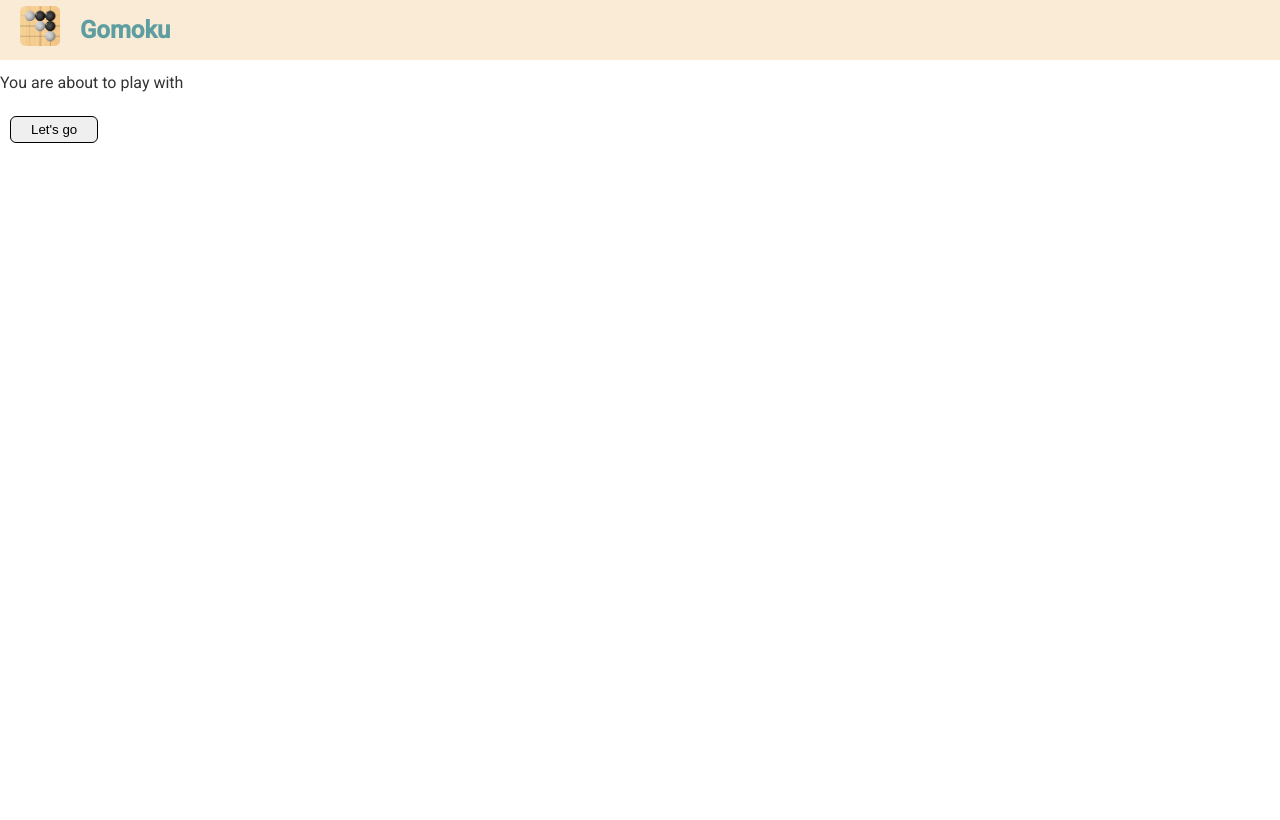
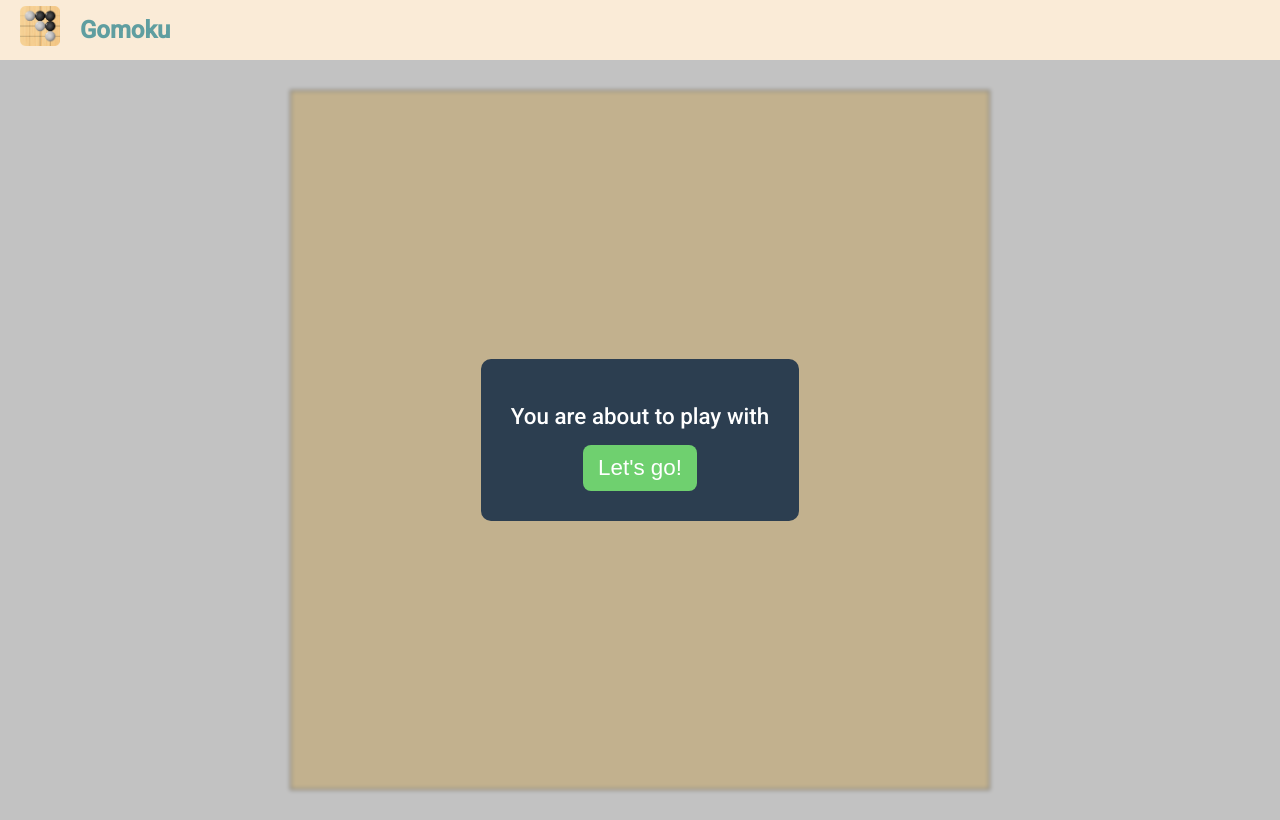
Before and after one commit to HungTran195/python-gomoku, a Django app: template game/templates/game/index.html in a window 1280 px wide. Before the commit the page ends 143 px from the top, so only its background shows below. Run offline with Django 3.2, Linux system fonts and the light colour scheme; the template is opened without the code that fills it, so the values that code supplies are empty; some libraries are stand-ins or nearby versions.

Commit message:
handle error messages and update game view

```diff
--- a/game/helper.py
+++ b/game/helper.py
@@ -22,7 +22,6 @@ class Game:
         self.play_board = [[0 for _ in range(NUM_COL)] for _ in range(NUM_ROW)]
         self.winner = 0
         self.winning_line = []
-        # self.current_player = 0
         self.turn = 1
 
     def create_new_game(self, game_id, id):
@@ -41,7 +40,6 @@ class Game:
                 for index in self.winning_line:
                     winning_line.append(self.convert_index_to_1D(index))
                 self.winning_line = winning_line
-                print('win:', winning_line)
                 self.winner = 1
                 self.turn = 2
 
@@ -140,3 +138,7 @@ class Game:
 
     def convert_index_to_1D(self, index):
         return index[0] * NUM_COL + index[1]
+
+    def close_game(self):
+        self.turn = 2
+        return
--- a/game/static/game/style.css
+++ b/game/static/game/style.css
@@ -50,14 +50,52 @@ p {
     max-width: 40px;
 }
 
-.start-page {
-    width: 50%;
-    margin: 40px auto;
-    background-color: beige;
-
+.lobby {
+    display: flex;
+    position: relative;
+    flex-direction: column;
+    align-items: center;
+    justify-content: center;
+    text-align: center;
+    height: 95vh;
+}
+.float-box {
+    padding: 30px;
+    background: #2c3e50;
+    color: #fff;
+    border-radius: 10px;
+    font-size: 1.4rem;
+    font-weight: 500;
+    z-index: 10;
 }
 
-.play-board {
+.overlay {
+    position: absolute;
+    top: 0;
+    left: 0;
+    width: 100%;
+    height: 100%;
+    background-color: rgba(154, 154, 154, 0.6);
+    backdrop-filter: blur(2px);
+    z-index: 2;
+}
+
+.float-box .start-page a {
+    color: #77f077;
+}
+.float-box .start-page a:hover {
+    color: #6fd06f;
+}
+
+.error_msg.float-box{
+    position: absolute;
+
+    color: #ff7878;
+    z-index: 20;
+}
+
+.lobby .play-board {
+    position: absolute;
     height: calc(20*35px);
     width: calc(20*35px);
     background-color: #FFD57E;
@@ -69,10 +107,7 @@ p {
     grid-template-rows: repeat(20, 35px);
 }
 
-.play-board .cell {
-    /* display: inline-block; */
-    /* width: 50px;
-    height: 50px; */
+.lobby .play-board .cell {
     display: inline-flex;
     border: black 1px solid;
     text-align: center;
@@ -88,27 +123,38 @@ p {
     display: none;
 }
 
-.room-id {
-    display: flex;
-    justify-content: center;
-    align-items: center;
-    padding: 10px;
+
+.btn {
+    padding: 10px 15px;
+    border-radius: 8px;
+    border: 1px;
 }
 
-.room-id .text-field {
-    padding: 5px;
-    border-radius: 6px;
-    border: 1px black solid;
+.btn-start {
+    background: #6fd06f;
+    font-size: 1.4rem;
+    color: #fff;
 }
-
-.btn {
-    padding: 5px 20px;
-    margin: 10px;
-    border-radius: 6px;
-    border: 1px black solid;
+.btn-start:hover{
+    background-color: #77f077;
 
 }
 
 .winner{
     color: blue;
 }
+
+.loader .spinning {
+    border: 8px solid #f3f3f3;
+    border-top: 8px solid #3498db;
+    border-radius: 50%;
+    width: 50px;
+    height: 50px;
+    animation: spin 2s linear infinite;
+    margin: auto;
+}
+
+@keyframes spin {
+0% { transform: rotate(0deg); }
+100% { transform: rotate(360deg); }
+}
--- a/game/templates/game/index.html
+++ b/game/templates/game/index.html
@@ -27,9 +27,10 @@
     </header>
     <main>
         <div class="lobby" id="lobby">
+            <div class="float-box">
                 {% if is_start_page %}
-            <div class="start-page ">
-                <p>This is the your room: <a id="room_url" href="{{room_url}}">{{room_url}}</a> </p>
+                <div class="start-page">
+                    <p>This is your room: <a id="room_url" href="{{room_url}}">{{room_url}}</a> </p>
                     <p>Please share it to your friend and start playing</p>
                 </div>
                 {% else %}
@@ -37,22 +38,24 @@
                     <p>You are about to play with {{player_name}}</p>
                 </div>
                 {% endif %}
-
-            <button class="btn confirm-btn" onclick="start_game()">Let's go</button>
+                <div>
+                    <button class="btn btn-start" onclick="start_game()">Let's go!</button>
+                    <div class="loader hidden">
+                        <p> Waiting for your friend</p>
+                        <div class="spinning"></div>
                     </div>
-
-        <div class="error_msg hidden">
-            <p id="error_msg"></p>
                 </div>
-
-        <div class="play-board hidden" id="play-board">
+            </div>
+            <div class="overlay"></div>
+            <div class="error_msg float-box hidden">
+                <p id="msg"></p>
+            </div>
+            <div class="play-board" id="play-board">
                 {% for index, value in play_board_1D_array.items %}
                 <div class="cell" id="{{index}}">{{value}}</div>
                 {%endfor%}
             </div>
-
-
-
+        </div>
     </main>
 
     <script src="{% static 'game/script.js' %}"></script>
--- a/game/urls.py
+++ b/game/urls.py
@@ -5,7 +5,5 @@ app_name = 'game'
 
 urlpatterns = [
     path('', views.index, name='index'),
-    path('<int:game_id>', views.invited_game, name='invited_game'),
-    # path('', views.lobby, name='lobby'),
-    # path('', views.move, name='move'),
+    path('<int:game_id>', views.invited_game, name='invited_game')
 ]
```
Also changed, not shown: game/static/game/script.js (+26 -16 lines), game/views.py (+17 -88 lines). Lines whose indentation alone changed are shown as unchanged.
